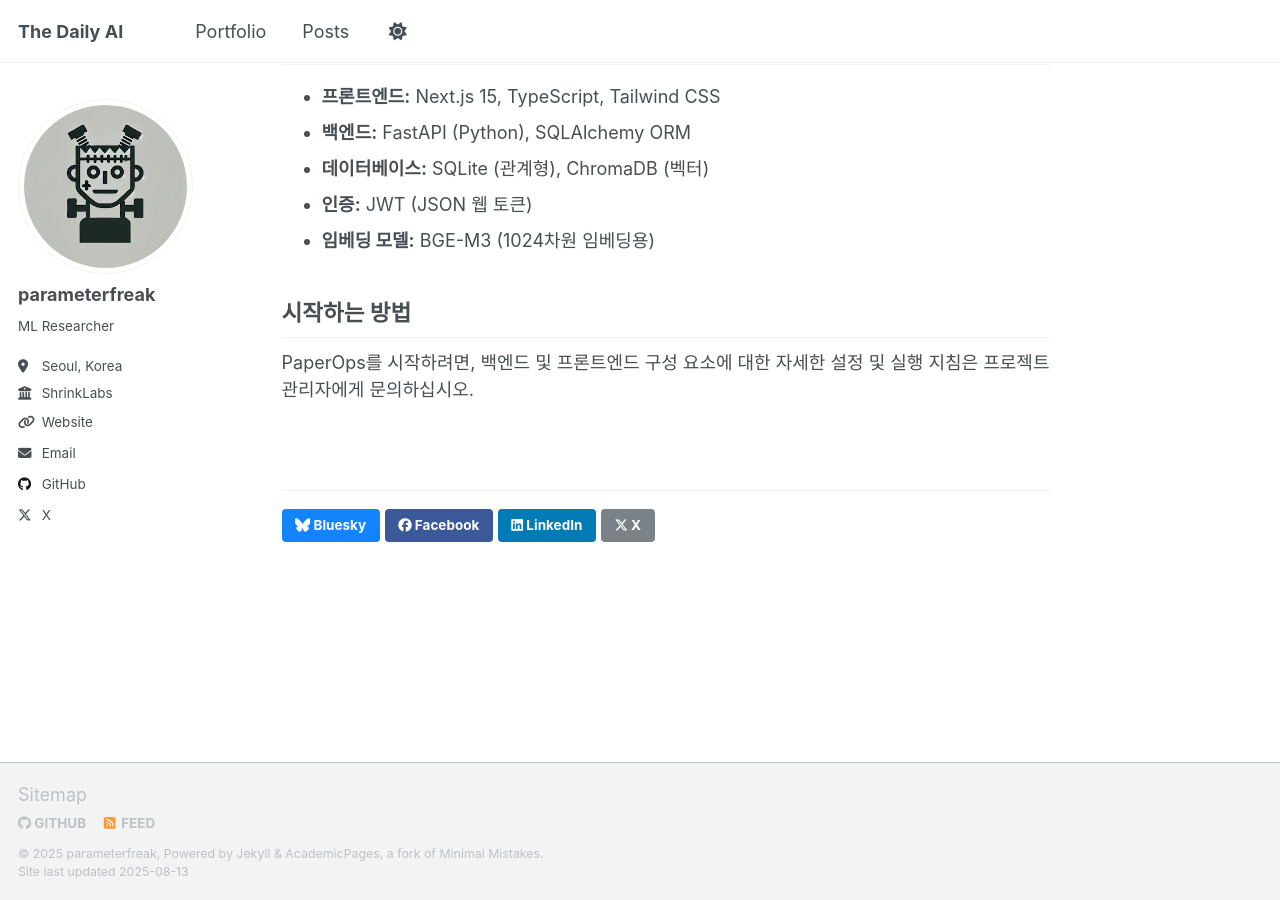
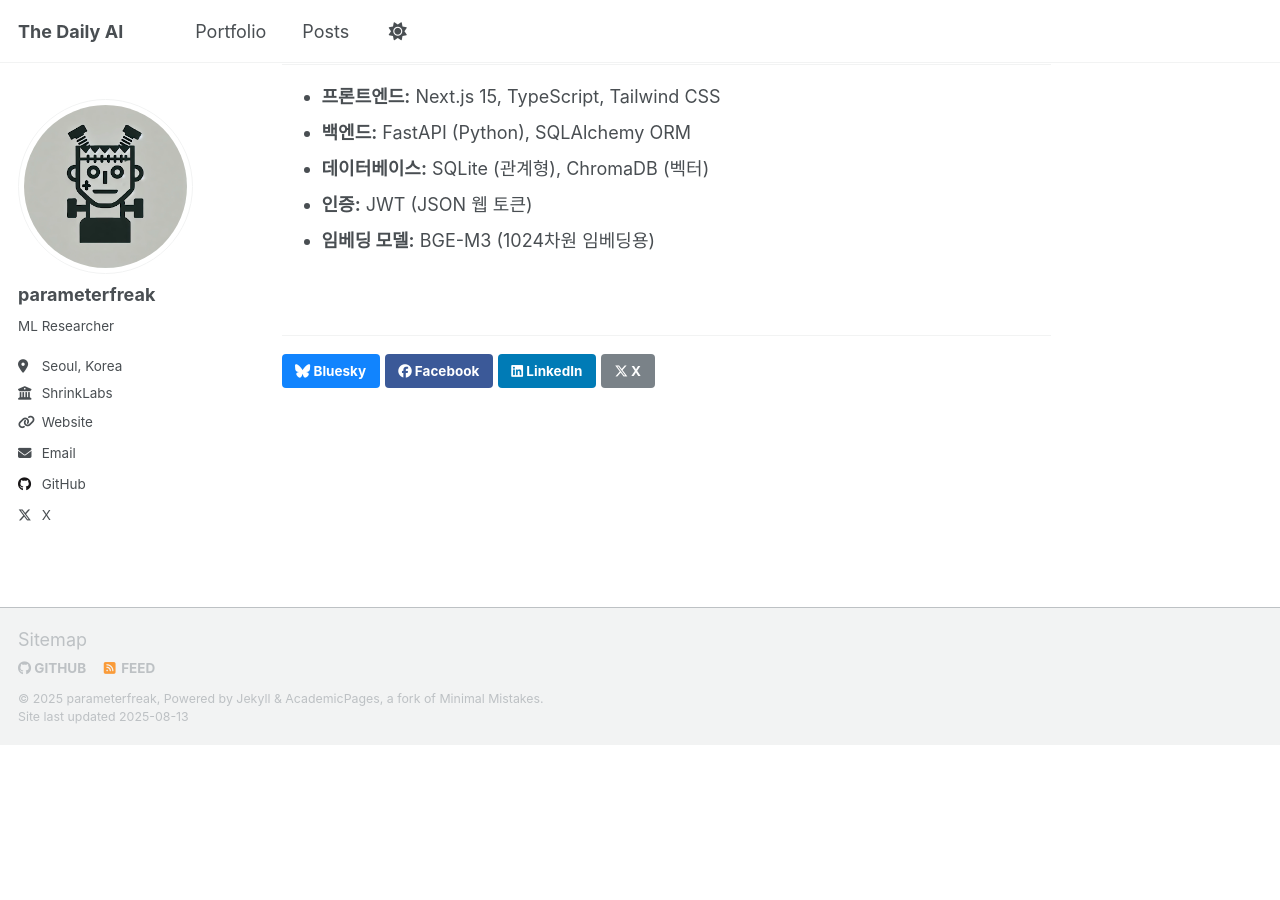
Before and after one commit to parameterfreak/parameterfreak.github.io, a Jekyll site: the page built from _portfolio/paperops.md, in a window 1280 px wide and 900 px high, scrolled down 1457 px. Built offline with Jekyll 4.4.1, drawn with Linux system fonts in a browser that asks for light colours; a script that is not in the unit is left out; after the commit the page ends 2202 px from its top, so only the background shows below that.

Commit message:
modify portfolio

```diff
--- a/_portfolio/paperops.md
+++ b/_portfolio/paperops.md
@@ -26,7 +26,3 @@ PaperOps는 문서와 자료를 효율적으로 정리, 검색 및 상호 작용
 *   **데이터베이스:** SQLite (관계형), ChromaDB (벡터)
 *   **인증:** JWT (JSON 웹 토큰)
 *   **임베딩 모델:** BGE-M3 (1024차원 임베딩용)
-
-## 시작하는 방법
-
-PaperOps를 시작하려면, 백엔드 및 프론트엔드 구성 요소에 대한 자세한 설정 및 실행 지침은 프로젝트 관리자에게 문의하십시오.
```
